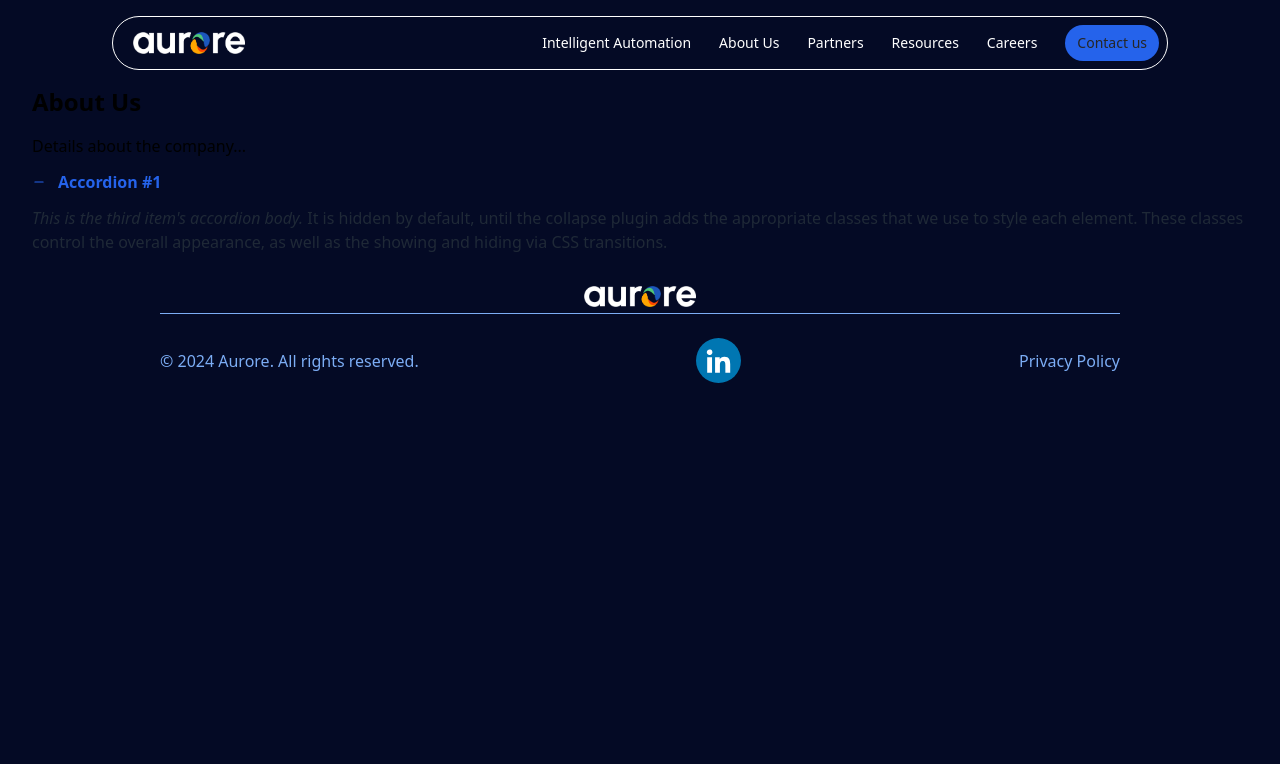
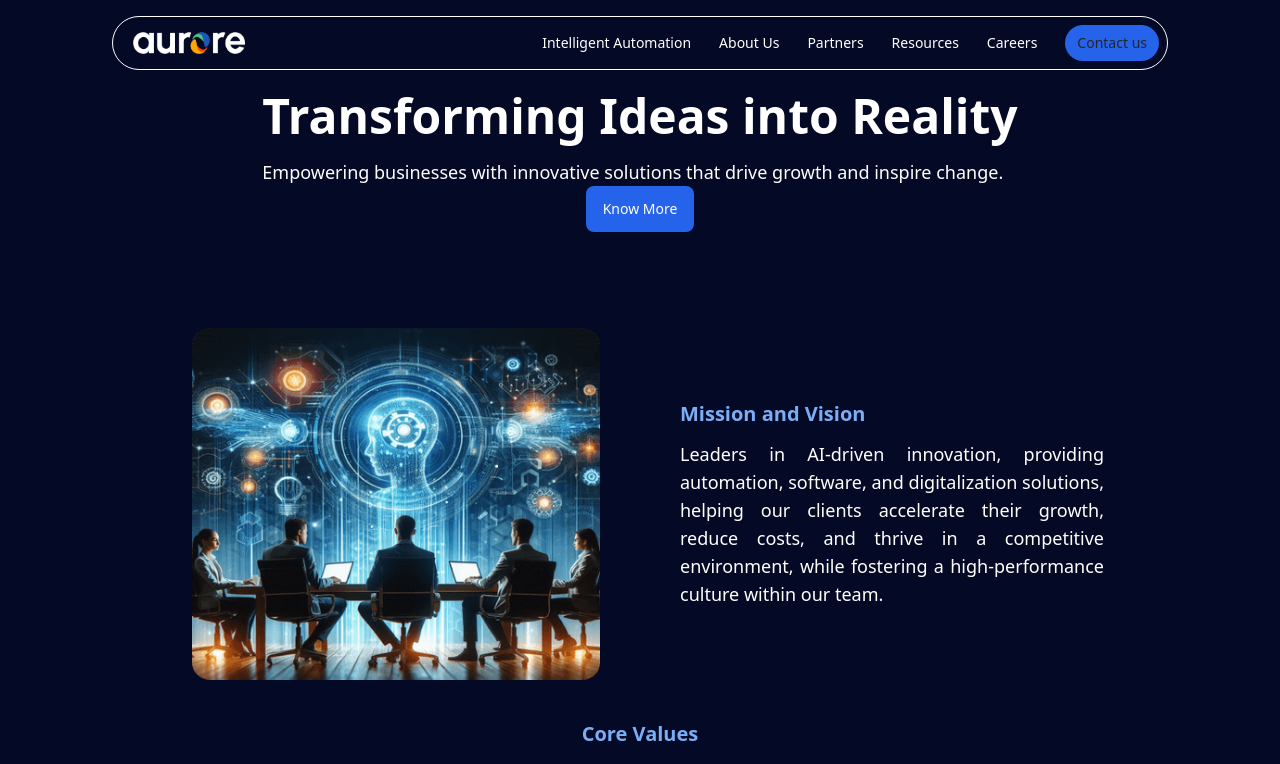
Before and after one commit to AuroreLLC/aurorelabs-website, a Next.js app in the folder aurore/: page /about in a window 1280 px wide. Shown: the top 764 px of the page. Built offline with nearby package versions, Linux system fonts and the light colour scheme.

Commit message:
feat/ about page ready, needs linked in icon and animations, but is no priority

```diff
--- a/aurore/src/app/about/page.js
+++ b/aurore/src/app/about/page.js
@@ -1,13 +1,80 @@
-import Accordion from "@/components/Accordion";
+import styles from "@/styles/AboutUs.module.css";
+import Link from "next/link";
+import TeamCard from "@/components/TeamCard";
+import {
+  Main,
+  FirstSection,
+  SecondSection,
+  ThirdSection,
+  FourthSection,
+  Team,
+} from "@/content/about";
 
 const About = () => (
-    <div className="container mx-auto">
-        <main className="p-8">
-            <h1 className="text-2xl font-bold">About Us</h1>
-            <p className="mt-4">Details about the company...</p>
-            <Accordion />
-        </main>
-    </div>
+  <div className="container mx-auto">
+    <main className="p-8 text-center grid rows-2 gap-4 max-w-[66rem]  mx-auto">
+      <div className="mb-20 mx-auto sm:px-6 lg:px-8">
+        <h1 className={styles.title}>{Main.title}</h1>
+        <p className={styles.description}> {Main.description}</p>
+        <Link
+          className="py-3 px-4 inline-flex justify-center items-center gap-x-2 text-sm font-medium rounded-lg border border-transparent bg-blue-600 text-white hover:bg-blue-700 focus:outline-none focus:bg-blue-700 disabled:opacity-50 disabled:pointer-events-none"
+          href="#"
+        >
+          {Main.button}
+        </Link>
+      </div>
+
+      <div className="mx-auto px-4 grid rows-5 gap-10 sm:px-6 lg:px-8">
+        <div className="grid md:grid-cols-2 gap-4 md:gap-8 xl:gap-20 md:items-center">
+          <div className="relative ms-4">
+            <img
+              className="w-full rounded-md"
+              src={FirstSection.img}
+              alt="Hero Image"
+            />
+          </div>
+          <div>
+            <h2 className={styles.subtitle}>{FirstSection.subtitle}</h2>
+            <p className={styles.description}>{FirstSection.description}</p>
+          </div>
+        </div>
+        <div className="flex flex-col items-center">
+          <h2 className={styles.subtitle}> {SecondSection.subtitle}</h2>
+          <div>
+            <img src={SecondSection.img}></img>
+          </div>
+        </div>
+        <div>
+          <h2 className={styles.subtitle}> {ThirdSection.subtitle}</h2>
+          <p className={styles.description}> {ThirdSection.description}</p>
+        </div>
+        <div>
+          <div className="flex flex-col items-center">
+            <h2 className={styles.subtitle}> {FourthSection.subtitle}</h2>
+            <p className={styles.description}>{FourthSection.description}</p>
+          </div>
+          <div>
+            <h2 className={`flex flex-col items-center ${styles.subtitle}`}>
+              {FourthSection.secondSubtitle}
+            </h2>
+            <div className="max-w-[85rem] px-4 py-10 sm:px-6 lg:px-8 lg:py-14 mx-auto">
+              <div className="grid grid-cols-2 md:grid-cols-4 gap-8 md:gap-12">
+                {Team.map((member) => (
+                  <TeamCard
+                    key={member.key}
+                    Name={member.name}
+                    Role={member.role}
+                    Img={member.img}
+                    LinkedIn={member.LinkedIn}
+                  />
+                ))}
+              </div>
+            </div>
+          </div>
+        </div>
+      </div>
+    </main>
+  </div>
 );
 
 export default About;
--- /dev/null
+++ b/aurore/src/components/TeamCard.js
@@ -0,0 +1,18 @@
+const TeamCard = ({ Key, Name, Role, Img, LinkedIn }) => (
+  <div className="text-center">
+    <a href={LinkedIn}>
+      <img
+        className="rounded-xl sm:size-40 lg:size-50 mx-auto"
+        src={Img}
+        alt="Avatar"
+      />
+    </a>
+    <div className="mt-2 sm:mt-4">
+      <h3 className="text-sm font-medium font-bold text-[#7CADF5]  sm:text-base lg:text-lg ">
+        {Name}
+      </h3>
+      <p className="text-xs text-white sm:text-sm lg:text-base">{Role}</p>
+    </div>
+  </div>
+);
+export default TeamCard;
--- /dev/null
+++ b/aurore/src/content/about.js
@@ -0,0 +1,56 @@
+export const Main = {
+  title: "Transforming Ideas into Reality",
+  description:
+    "Empowering businesses with innovative solutions that drive growth and inspire change.",
+  button: "Know More",
+};
+export const FirstSection = {
+  subtitle: "Mission and Vision",
+  description:
+    "Leaders in AI-driven innovation, providing automation, software, and digitalization solutions, helping our clients accelerate their growth, reduce costs, and thrive in a competitive environment, while fostering a high-performance culture within our team.",
+  img: "/Images/Pages/AboutUs/0836e69e-89ae-43a1-9dc0-7a282d9fd9a9_optimized.png",
+};
+export const SecondSection = {
+  subtitle: "Core Values",
+  img: "/Images/Pages/AboutUs/Core.png",
+};
+export const ThirdSection = {
+  subtitle: "About Us",
+  description:
+    "At Aurore, we are passionate about driving innovation and delivering cutting-edge solutions that empower businesses to thrive in an ever-evolving technological landscape. Our mission is to transform challenges into opportunities, enabling our clients to stay ahead of the curve with customized, high-impact digital solutions.We believe in the power of collaboration, combining our expertise with the latest technologies to create meaningful and sustainable growth for our clients. Our core values—excellence, adaptability, and integrity—guide every project we undertake, ensuring that we deliver results that exceed expectations.Our diverse team of experts is dedicated to providing exceptional service and innovative strategies that address the unique needs of each market we serve. Whether it's digital transformation, automation, or start-up acceleration, we are committed to helping our clients succeed and achieve their goals.",
+};
+export const FourthSection = {
+  subtitle: "Meet the brilliant Minds",
+  description: "Turning Posibilities Into Progress.",
+  secondSubtitle: "Leadership team",
+};
+export const Team = [
+  {
+    key: 1,
+    name: "Nathaniel Fry",
+    role: "Founder,Ceo",
+    img: "/Images/Pages/AboutUs/Team/Nat.jpg",
+    LinkedIn: "https://www.linkedin.com/in/nattfry/",
+  },
+  {
+    key: 2,
+    name: "Pamela Fry",
+    role: "Founder, CCO",
+    img: "/Images/Pages/AboutUs/Team/pam.jpg",
+    LinkedIn: "https://www.linkedin.com/in/pamela-fry-b02475218/",
+  },
+  {
+    key: 3,
+    name: "Andres Tamm",
+    role: "Founder, CTO",
+    img: "/Images/Pages/AboutUs/Team/Andres.jpg",
+    LinkedIn: "https://www.linkedin.com/in/andrestammhardessen/",
+  },
+  {
+    key: 4,
+    name: "Scott Ahrendt",
+    role: "Founder, C00",
+    img: "/Images/Pages/AboutUs/Team/Scott.jpg",
+    LinkedIn: "https://www.linkedin.com/in/scottahrendt/",
+  },
+];
--- /dev/null
+++ b/aurore/src/styles/AboutUs.module.css
@@ -0,0 +1,15 @@
+.title {
+    @apply font-bold text-white block sm:text-4xl lg:text-5xl lg:leading-tight  ;
+  }
+
+.description {
+    @apply mt-3 text-lg text-white text-justify ;
+  }
+
+.subtitle {
+    @apply font-bold text-xl text-[#7CADF5] text-justify;
+  }
+
+.subtitleText {
+    @apply font-bold text-[#7CADF5] ;
+  }
```
